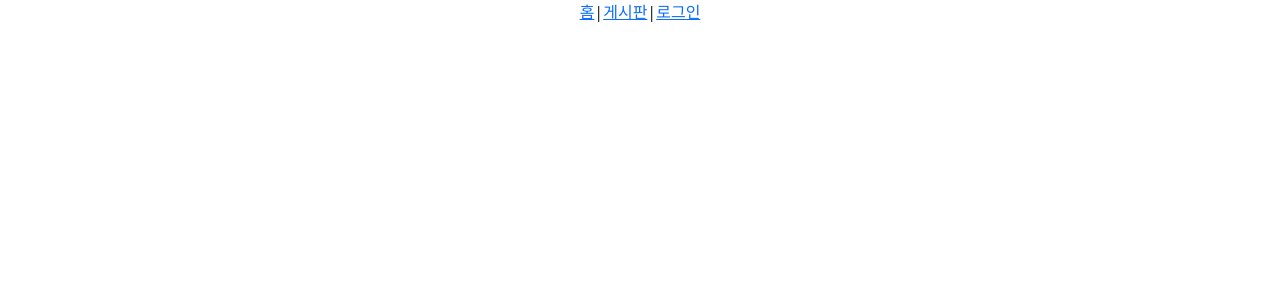
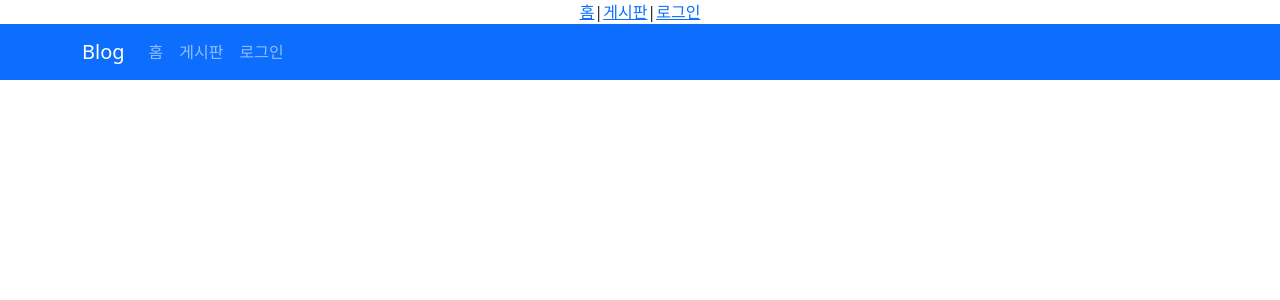
Before and after one commit to KIMPPT/React-blog, a React (Create React App) app: page /boardlist/1 in a window 1280 px wide. Before the commit this address had no page. Shown: the top 300 px of the page. Built offline with nearby package versions, Linux system fonts and the light colour scheme.

Commit message:
04261210

```diff
--- /dev/null
+++ b/src/components/ColorSchemesExample.jsx
@@ -0,0 +1,22 @@
+import Container from "react-bootstrap/Container";
+import Nav from "react-bootstrap/Nav";
+import Navbar from "react-bootstrap/Navbar";
+
+function ColorSchemesExample() {
+  return (
+    <>
+      <Navbar bg="primary" variant="dark">
+        <Container>
+          <Navbar.Brand href="#home">Blog</Navbar.Brand>
+          <Nav className="me-auto">
+            <Nav.Link href="/">홈</Nav.Link>
+            <Nav.Link href="/boardform">게시판</Nav.Link>
+            <Nav.Link href="/loginform">로그인</Nav.Link>
+          </Nav>
+        </Container>
+      </Navbar>
+    </>
+  );
+}
+
+export default ColorSchemesExample;
--- a/src/components/Navheader.jsx
+++ b/src/components/Navheader.jsx
@@ -1,5 +1,6 @@
 import React from "react";
 import { Link } from "react-router-dom";
+import ColorSchemesExample from "./ColorSchemesExample";
 export default function Navheader() {
   return (
     <div>
@@ -8,6 +9,7 @@
       <Link to="/boardlist">게시판</Link>
       <span>|</span>
       <Link to="/loginform">로그인</Link>
+      <ColorSchemesExample/>
     </div>
   );
 }
```
